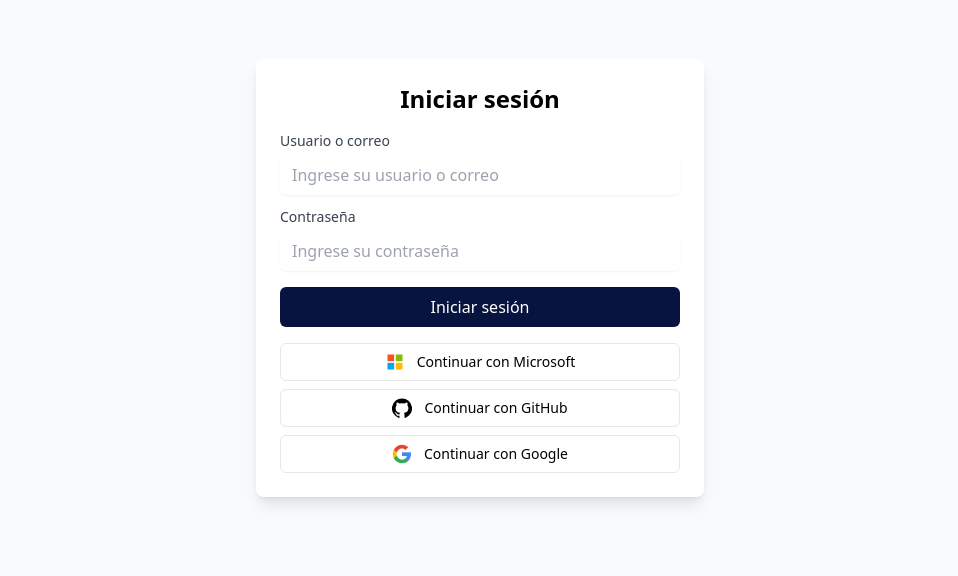
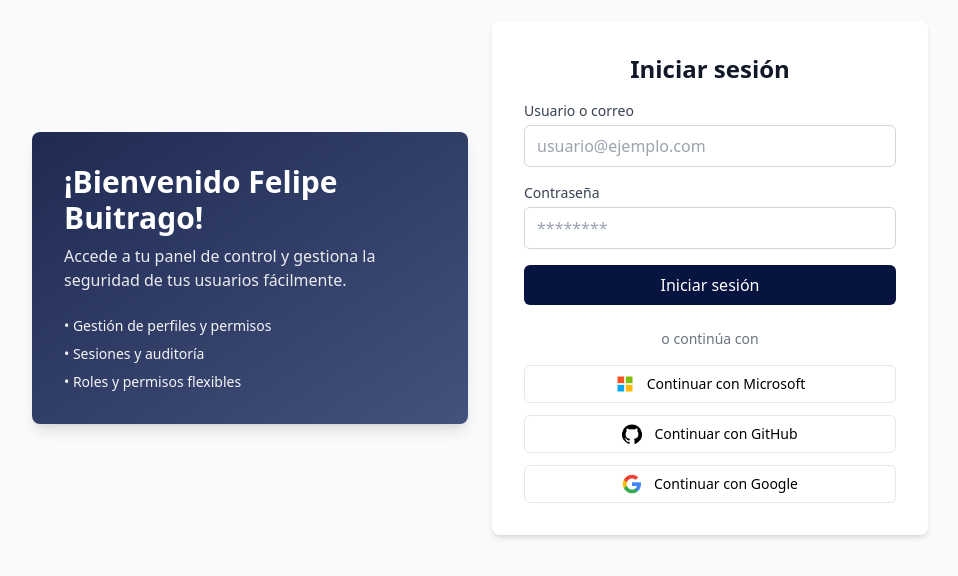
Before and after one commit to Jajaider24/Proyect-React-Security, a React (Create React App) app in the folder ReactSecurity/: page /login in a window 1280 px wide. Shown: the part 122-698 px from the top of the page, without its empty margins (160-1118 px from the left). Built offline with nearby package versions, Linux system fonts and the light colour scheme.

Commit message:
Mejorando el login

```diff
--- a/ReactSecurity/src/components/Login.tsx
+++ b/ReactSecurity/src/components/Login.tsx
@@ -19,12 +19,12 @@ export default function Login() {
     }
   };
 
-  const handleSubmit = async () => {
+  const handleSubmit = async (e?: React.FormEvent) => {
+    e?.preventDefault();
     setLoading(true);
     setError(null);
     try {
       await userService.login(username, password);
-      // Redirigir al menú/dashboard (ruta ya envuelta en DashboardLayout en App.tsx)
       navigate("/demo", { replace: true });
     } catch (err: unknown) {
       setError(getErrorMessage(err));
@@ -34,47 +34,64 @@ export default function Login() {
   };
 
   return (
-    <div className="min-h-screen flex items-center justify-center bg-gray-50 px-4">
-      <div className="w-full max-w-md bg-white shadow-lg rounded-lg p-6">
-        <h2 className="text-2xl font-semibold text-center mb-4">Iniciar sesión</h2>
+    <div className="min-h-screen flex items-center justify-center bg-gray-50 dark:bg-gray-900 px-4 py-8">
+      <div className="max-w-4xl w-full grid grid-cols-1 md:grid-cols-2 gap-6 items-center">
+        {/* Left: illustration / branding */}
+        <div className="hidden md:flex flex-col items-start justify-center p-8 bg-gradient-to-br from-primary/90 to-secondary/80 rounded-lg text-white shadow-lg">
+          <h2 className="text-3xl font-bold mb-2">¡Bienvenido Felipe Buitrago!</h2>
+          <p className="mb-6 opacity-90">Accede a tu panel de control y gestiona la seguridad de tus usuarios fácilmente.</p>
+          <ul className="space-y-2 text-sm opacity-95">
+            <li>• Gestión de perfiles y permisos</li>
+            <li>• Sesiones y auditoría</li>
+            <li>• Roles y permisos flexibles</li>
+          </ul>
+        </div>
 
-        <div className="mb-4">
-          <label className="block text-sm font-medium text-gray-700">Usuario o correo</label>
+        {/* Right: form */}
+        <div className="bg-white dark:bg-gray-800 rounded-lg shadow-md p-8">
+          <h3 className="text-2xl font-semibold text-center mb-4 text-gray-900 dark:text-white">Iniciar sesión</h3>
+
+          <form onSubmit={handleSubmit} className="space-y-4">
+            <div>
+              <label className="block text-sm font-medium text-gray-700 dark:text-gray-200">Usuario o correo</label>
               <input
                 type="text"
-            placeholder="Ingrese su usuario o correo"
+                placeholder="usuario@ejemplo.com"
                 value={username}
                 onChange={(e) => setUsername(e.target.value)}
-            className="mt-1 block w-full rounded-md border-gray-300 shadow-sm focus:border-primary focus:ring focus:ring-primary/50 px-3 py-2"
+                className="mt-1 block w-full rounded-md border border-gray-300 dark:border-gray-700 bg-white dark:bg-gray-900 text-gray-900 dark:text-gray-100 px-3 py-2 focus:outline-none focus:ring-2 focus:ring-primary/50"
+                required
               />
+            </div>
 
-          <label className="block text-sm font-medium text-gray-700 mt-3">Contraseña</label>
+            <div>
+              <label className="block text-sm font-medium text-gray-700 dark:text-gray-200">Contraseña</label>
               <input
                 type="password"
-            placeholder="Ingrese su contraseña"
+                placeholder="********"
                 value={password}
                 onChange={(e) => setPassword(e.target.value)}
-            className="mt-1 block w-full rounded-md border-gray-300 shadow-sm focus:border-primary focus:ring focus:ring-primary/50 px-3 py-2"
+                className="mt-1 block w-full rounded-md border border-gray-300 dark:border-gray-700 bg-white dark:bg-gray-900 text-gray-900 dark:text-gray-100 px-3 py-2 focus:outline-none focus:ring-2 focus:ring-primary/50"
+                required
               />
+            </div>
 
-          {error && <p className="text-sm text-red-500 mt-2">{error}</p>}
+            {error && <p className="text-sm text-red-500">{error}</p>}
 
             <button
-            type="button"
-            onClick={handleSubmit}
+              type="submit"
               disabled={loading}
-            className="mt-4 w-full bg-primary text-white py-2 rounded-md hover:bg-blue-600 disabled:opacity-60"
+              className="w-full inline-flex items-center justify-center gap-2 px-4 py-2 bg-primary text-white rounded-md hover:bg-blue-700 disabled:opacity-60"
             >
               {loading ? "Iniciando..." : "Iniciar sesión"}
             </button>
-        </div>
+          </form>
 
-        <div className="space-y-2">
-          <button
-            type="button"
-            className="w-full flex items-center justify-center gap-3 px-4 py-2 border rounded-md hover:bg-gray-50"
-            aria-label="Continuar con Microsoft"
-          >
+          <div className="mt-6">
+            <p className="text-sm text-center text-gray-500 dark:text-gray-400">o continúa con</p>
+
+            <div className="mt-4 grid grid-cols-1 gap-3">
+              <button className="w-full flex items-center justify-center gap-3 px-4 py-2 border rounded-md hover:bg-gray-50 dark:hover:bg-gray-700" aria-label="Continuar con Microsoft">
                 <svg className="w-5 h-5" viewBox="0 0 24 24" fill="none" xmlns="http://www.w3.org/2000/svg" aria-hidden>
                   <rect x="3" y="3" width="8" height="8" fill="#F35325" />
                   <rect x="13" y="3" width="8" height="8" fill="#81BC06" />
@@ -84,27 +101,20 @@ export default function Login() {
                 <span className="text-sm font-medium">Continuar con Microsoft</span>
               </button>
 
-          <button
-            type="button"
-            className="w-full flex items-center justify-center gap-3 px-4 py-2 border rounded-md hover:bg-gray-50"
-            aria-label="Continuar con GitHub"
-          >
+              <button className="w-full flex items-center justify-center gap-3 px-4 py-2 border rounded-md hover:bg-gray-50 dark:hover:bg-gray-700" aria-label="Continuar con GitHub">
                 <svg className="w-5 h-5" viewBox="0 0 24 24" fill="currentColor" xmlns="http://www.w3.org/2000/svg" aria-hidden>
                   <path fillRule="evenodd" clipRule="evenodd" d="M12 .5a12 12 0 00-3.79 23.4c.6.11.82-.26.82-.58v-2.02c-3.34.73-4.04-1.61-4.04-1.61-.55-1.4-1.34-1.77-1.34-1.77-1.09-.75.08-.74.08-.74 1.2.08 1.83 1.24 1.83 1.24 1.07 1.84 2.8 1.31 3.48 1 .11-.78.42-1.31.76-1.61-2.66-.3-5.46-1.33-5.46-5.93 0-1.31.47-2.38 1.24-3.22-.12-.3-.54-1.52.12-3.17 0 0 1.01-.32 3.3 1.23a11.5 11.5 0 016 0c2.3-1.55 3.3-1.23 3.3-1.23.66 1.65.24 2.87.12 3.17.77.84 1.24 1.91 1.24 3.22 0 4.61-2.8 5.62-5.47 5.92.43.37.81 1.1.81 2.22v3.29c0 .32.22.7.82.58A12 12 0 0012 .5z" />
                 </svg>
                 <span className="text-sm font-medium">Continuar con GitHub</span>
               </button>
-
-          <button
-            type="button"
-            className="w-full flex items-center justify-center gap-3 px-4 py-2 border rounded-md hover:bg-gray-50"
-            aria-label="Continuar con Google"
-          >
+              <button className="w-full flex items-center justify-center gap-3 px-4 py-2 border rounded-md hover:bg-gray-50 dark:hover:bg-gray-700" aria-label="Continuar con Google">
                 <img src="/Google__G__logo.svg.png" alt="Google" className="w-5 h-5" />
                 <span className="text-sm font-medium">Continuar con Google</span>
               </button>
             </div>
           </div>
         </div>
+      </div>
+    </div>
   );
 }
--- a/ReactSecurity/src/components/Navigation.tsx
+++ b/ReactSecurity/src/components/Navigation.tsx
@@ -3,10 +3,12 @@ import React from "react";
 import { Link } from "react-router-dom";
 
 const Navigation: React.FC = () => (
-  <nav>
-    <ul>
+  <nav className="bg-white dark:bg-gray-800 shadow-sm rounded-md p-3">
+    <ul className="flex space-x-4">
       <li>
-        <Link to="/demo">Demo</Link>
+        <Link to="/demo" className="text-sm font-medium text-primary dark:text-white hover:underline">
+          Demo
+        </Link>
       </li>
       {/* Agrega más enlaces según las rutas de tu proyecto */}
     </ul>
--- a/ReactSecurity/src/components/Sidebar.tsx
+++ b/ReactSecurity/src/components/Sidebar.tsx
@@ -14,7 +14,7 @@ export function Sidebar({
     >
       <div className="flex items-center justify-between mb-6">
         <h2 className="text-lg font-semibold text-primary dark:text-white">
-          {collapsed ? "👤" : "Mi perfil"}
+          {collapsed ? "👤" : "USUARIO"}
         </h2>
         <button
           onClick={onToggle}
--- a/ReactSecurity/src/layout/DashboardLayout.tsx
+++ b/ReactSecurity/src/layout/DashboardLayout.tsx
@@ -32,12 +32,12 @@ export function DashboardLayout({ children }: DashboardLayoutProps) {
           {view === "crear" ? (
             <div className="bg-white dark:bg-gray-800 rounded-md shadow-md p-4">
               <h2 className="text-lg font-semibold mb-2 text-primary dark:text-white">Crear Solicitud</h2>
-              <p className="text-gray-600 dark:text-gray-300">Aquí irá el formulario de creación.</p>
+              <p className="text-gray-600 dark:text-gray-300">Formulario de creación.</p>
             </div>
           ) : (
             <div className="bg-white dark:bg-gray-800 rounded-md shadow-md p-4">
               <h2 className="text-lg font-semibold mb-2 text-primary dark:text-white">Mis Solicitudes</h2>
-              <p className="text-gray-600 dark:text-gray-300">Aquí irá la lista de solicitudes.</p>
+              <p className="text-gray-600 dark:text-gray-300">Lista de solicitudes.</p>
             </div>
           )}
 
```
Lines whose indentation alone changed are shown as unchanged.
